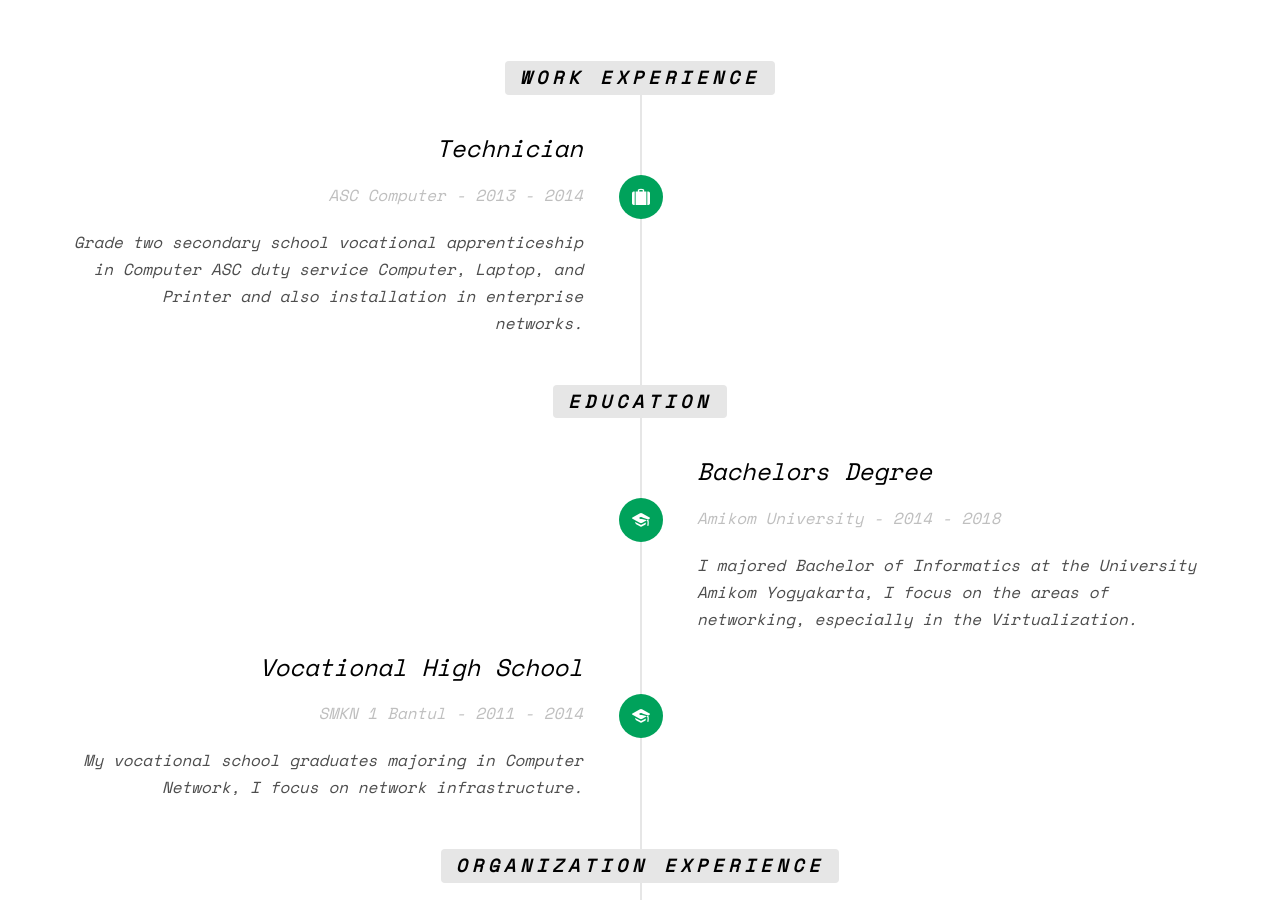
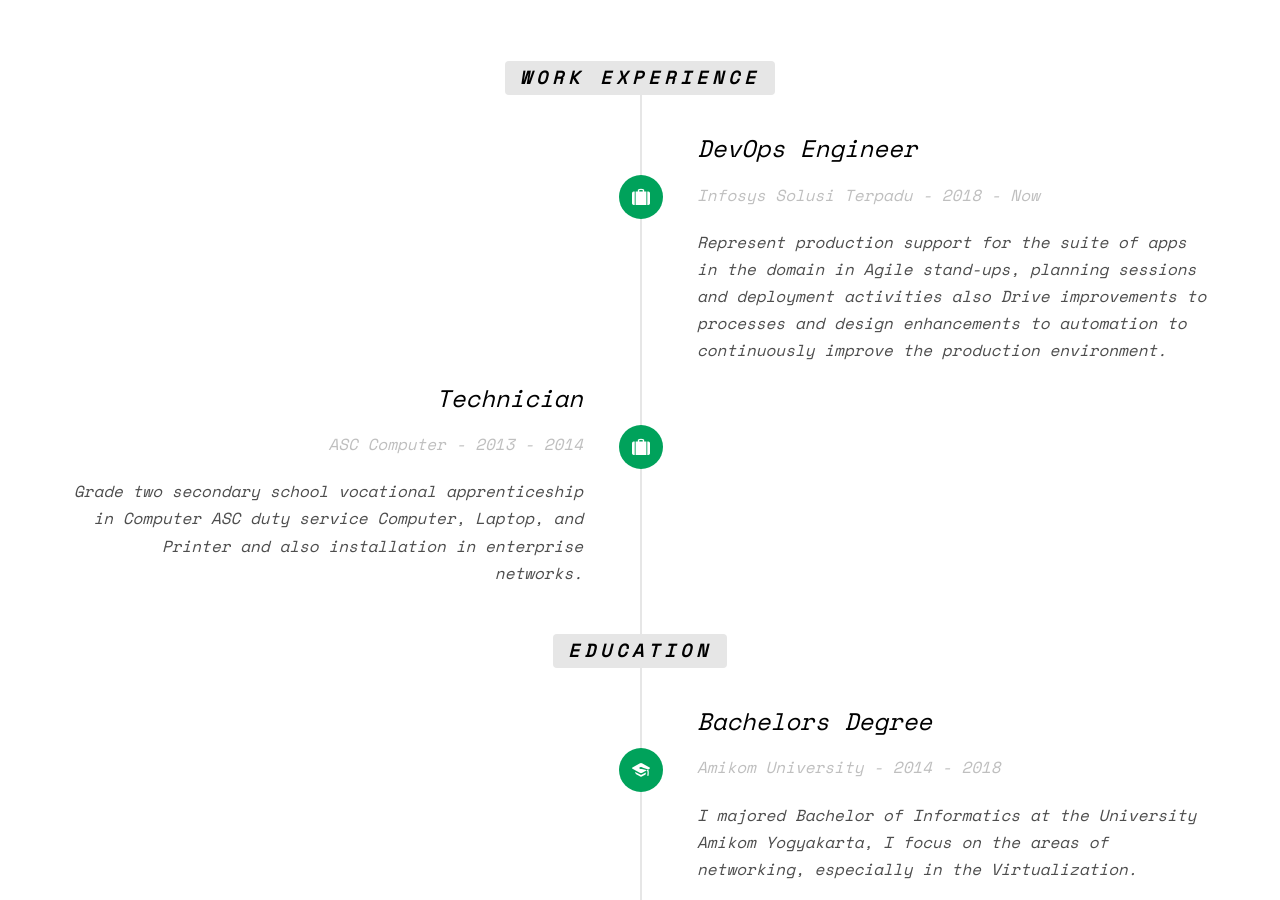
Before and after one commit to cakhanif/cakhanif, a plain HTML site: page index.html in a window 1280 px wide. Shown: the part 1760-2660 px from the top of the page. Drawn offline with nearby package versions, Linux system fonts and the light colour scheme; some packages are replaced by stand-ins of ours; no server answers; files whose address does not match are found by name.

Commit message:
Update index.html

```diff
--- a/index.html
+++ b/index.html
@@ -49,7 +49,7 @@
 	<script src="js/modernizr-2.6.2.min.js"></script>
 	<!-- FOR IE9 below -->
 	<!--[if lt IE 9]>
-	<script src="http://cakhanif.me/js/respond.min.js"></script>
+	<script src="http://cakhanif.tk/js/respond.min.js"></script>
 	<![endif]-->
 
 	</head>
@@ -131,6 +131,18 @@
 					<ul class="timeline">
 						<li class="timeline-heading text-center animate-box">
 							<div><h3>Work Experience</h3></div>
+						<li class="animate-box timeline-inverted">
+							<div class="timeline-badge"><i class="icon-suitcase"></i></div>
+							<div class="timeline-panel">
+								<div class="timeline-heading">
+									<h3 class="timeline-title">DevOps Engineer</h3>
+									<span class="company">Infosys Solusi Terpadu - 2018 - Now</span>
+								</div>
+								<div class="timeline-body">
+									<p>Represent production support for the suite of apps in the domain in Agile stand-ups, planning sessions and deployment activities also Drive improvements to processes and design enhancements to automation to continuously improve the production environment.</p>
+								</div>
+							</div>
+						</li>
 						</li>
 						<li class="animate-box timeline-unverted">
 							<div class="timeline-badge"><i class="icon-suitcase"></i></div>
```
